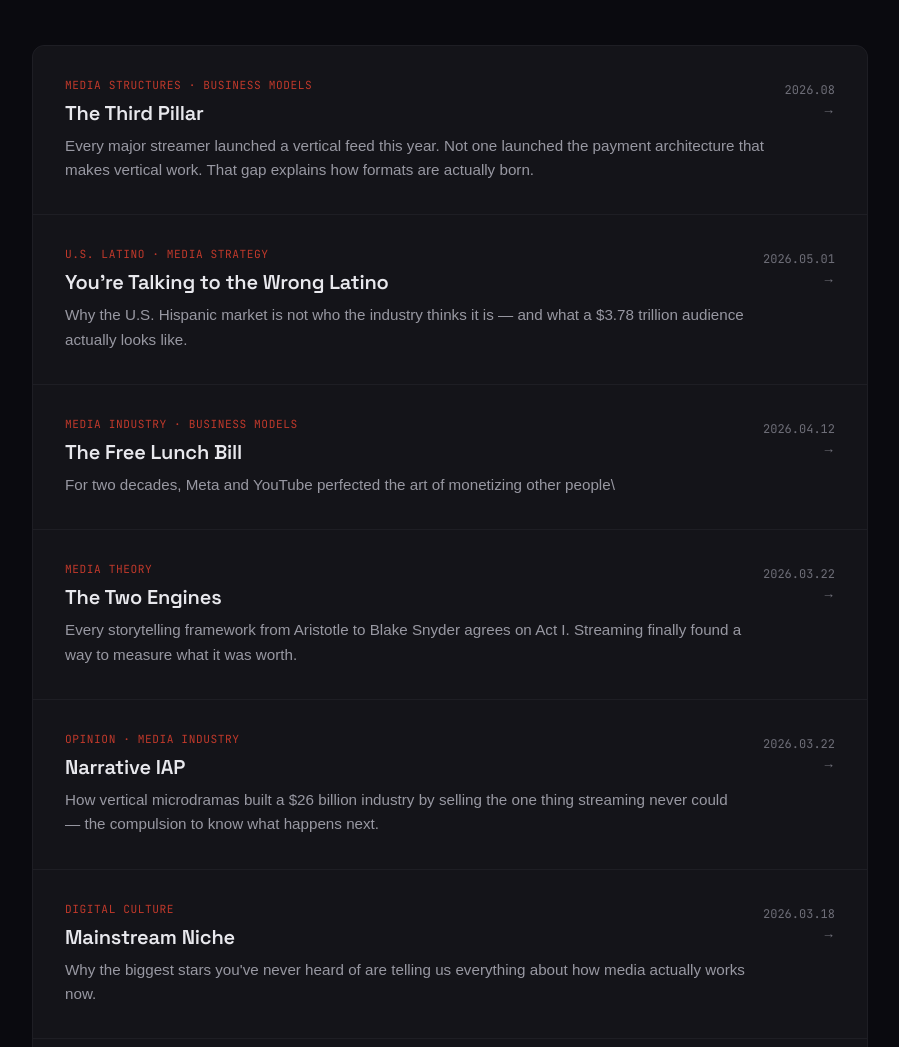
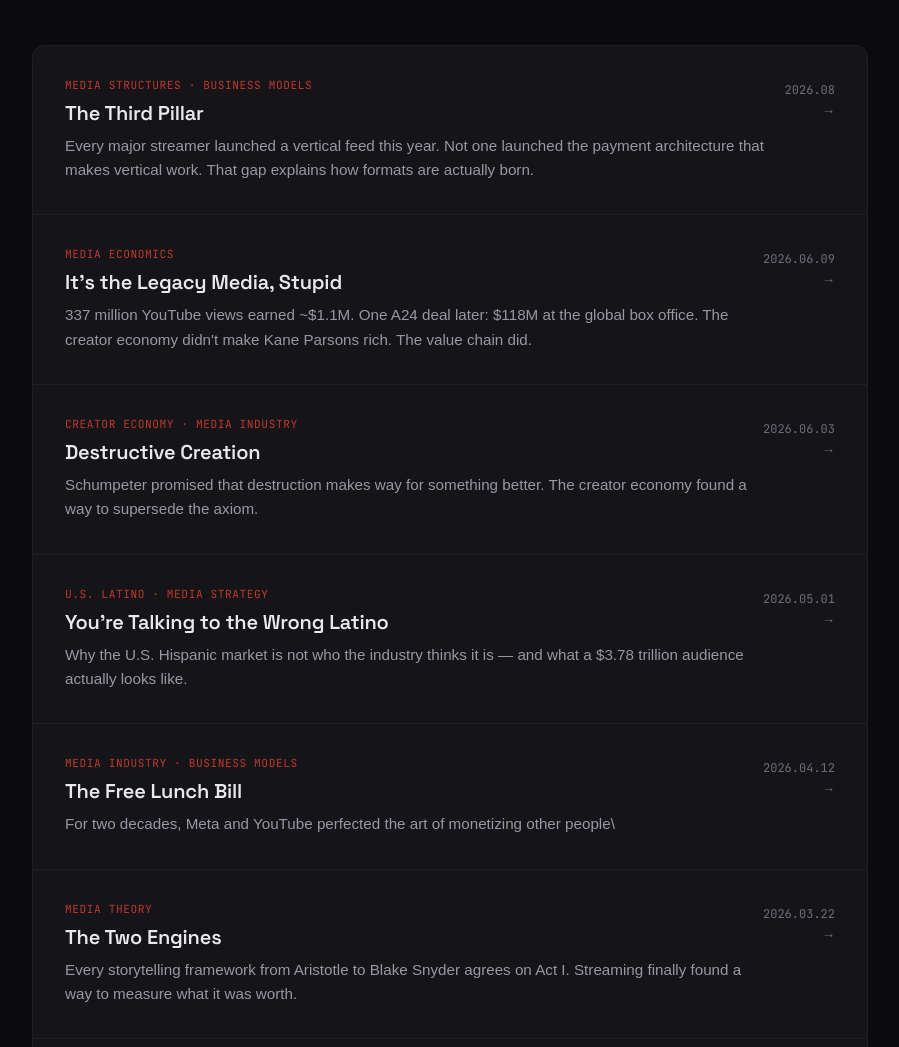
Before and after one commit to deuxfoistrois/manusite, a plain HTML site: page index.html in a window 1280 px wide. Shown: the part 1957-3004 px from the top of the page, without its empty margins (190-1089 px from the left). Drawn offline with nearby package versions, Linux system fonts and the light colour scheme; a web font is replaced by a local one.

Commit message:
Update ARTICLE_ORDER array in index.html

```diff
--- a/index.html
+++ b/index.html
@@ -626,7 +626,7 @@
 </html>
 
   <script>
-    const ARTICLE_ORDER = ["thirdpillar", "englishlatino", "freelunch", "narrativegravity", "narrativeiap", "mainstream", "newflatness"];
+    const ARTICLE_ORDER = ["thirdpillar", "legacymedia", "destructivecreation","englishlatino", "freelunch", "narrativegravity", "narrativeiap", "mainstream", "newflatness"];
     let currentLang = 'en';
 
     const translations = {
```
